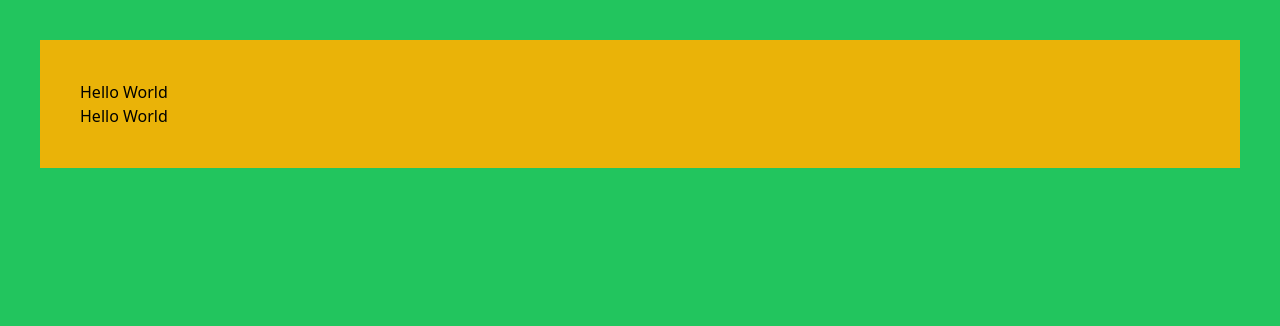
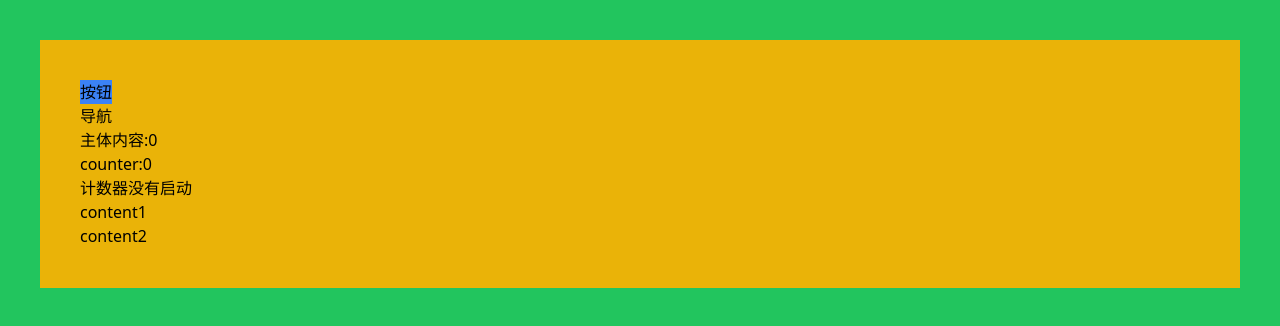
Before and after one commit to sijidouaaaaa/react-next-chatgpt-app, a Next.js app: page / in a window 1280 px wide. Shown: the top 326 px of the page. Built offline with nearby package versions, Linux system fonts and the light colour scheme.

Commit message:
feat:react基础

```diff
--- a/app/page.tsx
+++ b/app/page.tsx
@@ -1,14 +1,35 @@
-import Image from 'next/image'
-import React from 'react'
+"use client"
+
+import React, { use, useState } from 'react'
+import Main from '@/components/home/Main'
+import Navigation from '@/components/home/Navigation'
 
 export default function Home() {
+
+  const [counter,setCounter]=useState({value:0})
+  const list = [
+    {id:1,value:'content1'},
+    {id:2,value:'content2'},
+  ]
+  const handleClick = ()=>{
+    // counter.value++
+    setCounter((c)=>({ ...c, value: c.value + 1 }))
+    alert("click:"+counter.value)
+  }
   return (
-    <main className="bg-yellow-500 p-10">
-     <h1>Hello World</h1>
-
-     {
-      React.createElement('h1', null, 'Hello World')
-     }
-    </main>
+    <div className="bg-yellow-500 p-10">
+    <button className='bg-blue-500' onClick={handleClick}>按钮</button>
+      <Navigation/>
+      <Main counter={counter.value}/>
+      counter:{counter.value}
+      {
+         counter.value ===0?<p> 计数器没有启动</p>:<p> 计数器已经启动{counter.value}</p>
+      }
+      <ul>
+        {list.map((item)=>{
+           return <li key={item.id}>{item.value}</li>
+        })}
+      </ul>
+    </div>
   )
 }
--- /dev/null
+++ b/components/home/Main.tsx
@@ -0,0 +1,11 @@
+interface IMainProps{
+    counter: number
+}
+export default function  Main(props:IMainProps){
+    const {counter} = props
+  return (
+    <main>
+      <h1>主体内容:{counter}</h1>
+    </main>
+  )
+}
--- /dev/null
+++ b/components/home/Navigation.tsx
@@ -0,0 +1,7 @@
+export default function  Navigation(){
+    return (
+      <nav>
+        导航
+      </nav>
+    )
+  }
```
